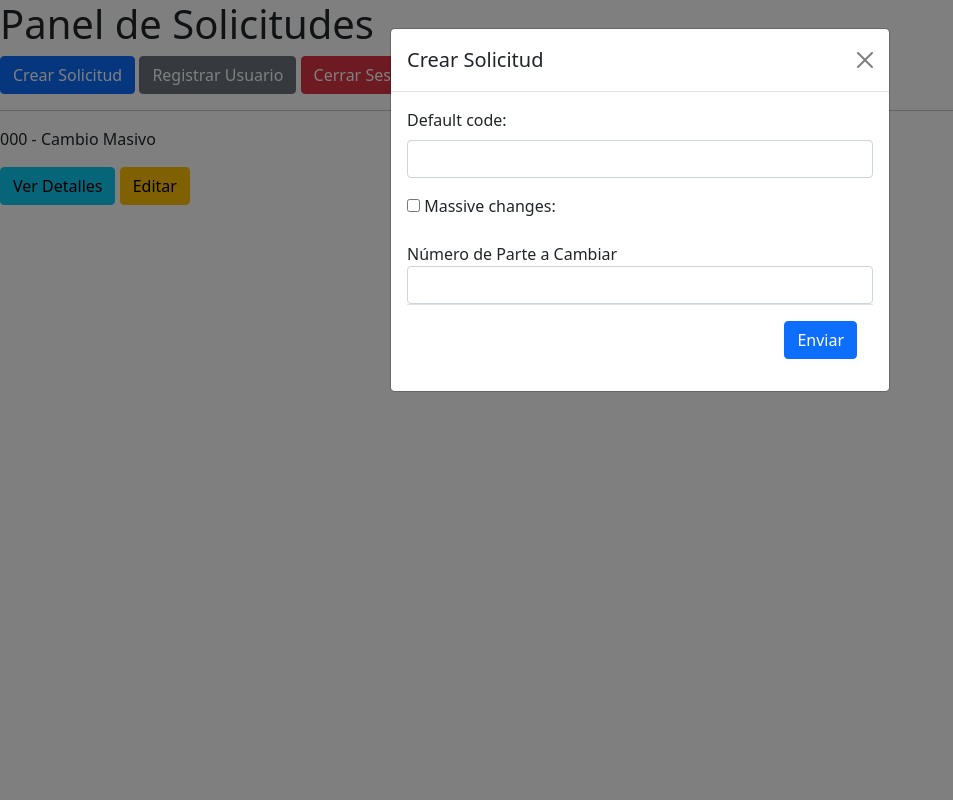
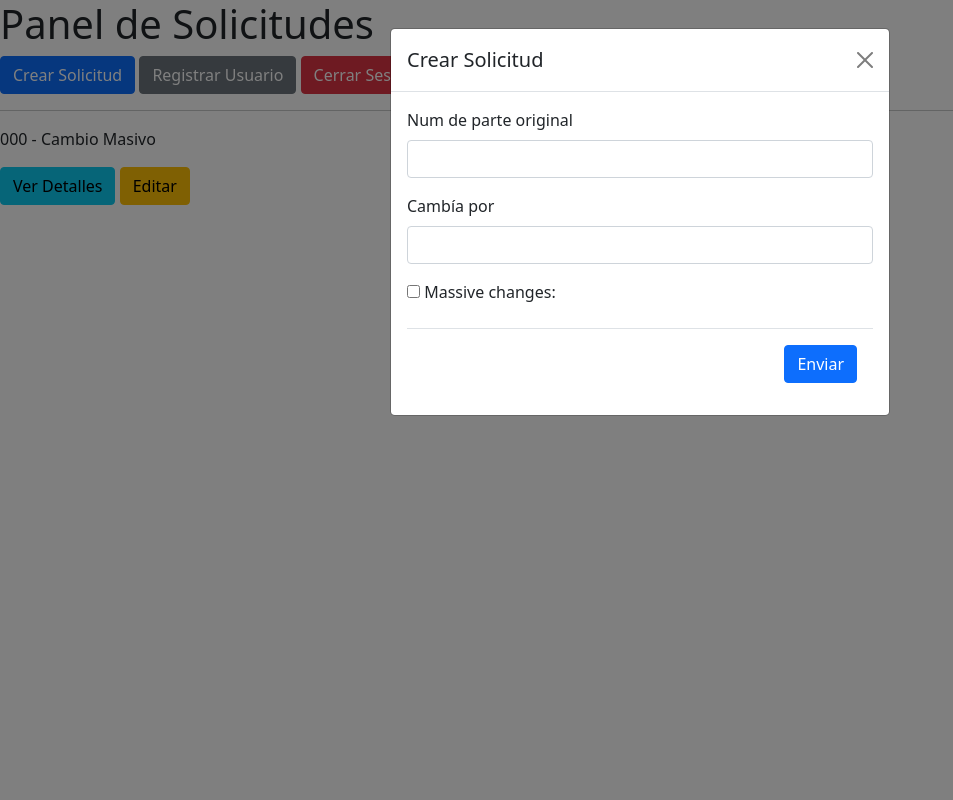
Before and after one commit to CarlosRaloy/liberations, a Django app: page / in a window 1280 px wide, after a click on "Crear Solicitud". Shown: the whole page, without its empty margins (0-953 px from the left). Run offline with Django 4.2, Linux system fonts and the light colour scheme; a user stored in the database is signed in; tables that the repository leaves empty hold one stand-in row (values such as "Sample post").

Commit message:
Add a new field change_code

```diff
--- a/aplications/releases/forms.py
+++ b/aplications/releases/forms.py
@@ -8,12 +8,12 @@ from .models import ReleaseModel, DeletePartsModel, Profile
 class ReleaseForm(forms.ModelForm):
     class Meta:
         model = ReleaseModel
-        fields = ['default_code', 'massive_changes']
+        fields = ['default_code','change_code', 'massive_changes']
 
 class ReleaseEditForm(forms.ModelForm):
     class Meta:
         model = ReleaseModel
-        fields = ['default_code', 'massive_changes', 'before_img', 'after_img']  # Incluye campos adicionales para la edición
+        fields = ['default_code','change_code', 'massive_changes', 'before_img', 'after_img']  # Incluye campos adicionales para la edición
 
 class DeletePartForm(forms.ModelForm):
     class Meta:
--- a/aplications/releases/models.py
+++ b/aplications/releases/models.py
@@ -10,6 +10,7 @@ is massive changes
 class ReleaseModel(models.Model):
     id_user = models.ForeignKey(Profile, on_delete=models.CASCADE)
     default_code = models.CharField(max_length=20)
+    change_code = models.CharField(max_length=20)
     massive_changes = models.BooleanField(default=0)
     before_img = models.URLField(max_length=200)
     after_img = models.URLField(max_length=200)
--- a/aplications/releases/views.py
+++ b/aplications/releases/views.py
@@ -31,12 +31,14 @@ def solicitudes_list_view(request):
 def create_solicitud_view(request):
     if request.method == 'POST':
         default_code = request.POST.get('default_code')
-        massive_changes = request.POST.get('massive_changes') == 'on'
+        change_code = request.POST.get('change_code')
+        massive_changes = request.POST.get('massive_changes') == 'true'
         parts = request.POST.getlist('parts[]')
 
         release = ReleaseModel.objects.create(
             id_user=request.user.profile,
             default_code=default_code,
+            change_code=change_code,
             massive_changes=massive_changes
         )
 
--- a/templates/panel.html
+++ b/templates/panel.html
@@ -9,14 +9,11 @@
     <script>
         function toggleFields() {
             const massiveChangesCheckbox = document.getElementById('id_massive_changes');
-            const singlePartField = document.getElementById('single-part');
             const multiplePartsFieldset = document.getElementById('multiple-parts-fieldset');
 
             if (massiveChangesCheckbox.checked) {
-                singlePartField.style.display = 'none';
                 multiplePartsFieldset.style.display = 'block';
             } else {
-                singlePartField.style.display = 'block';
                 multiplePartsFieldset.style.display = 'none';
             }
         }
@@ -50,10 +47,13 @@
 
                 const data = {
                     default_code: $('#id_default_code').val(),
+                    change_code: $('#id_change_code').val(),
                     massive_changes: $('#id_massive_changes').is(':checked'),
                     parts: parts,
                     csrfmiddlewaretoken: $('input[name="csrfmiddlewaretoken"]').val(),
                 };
+
+                console.log(data)
 
                 $.ajax({
                     type: 'POST',
@@ -130,18 +130,18 @@
                     <form id="create-solicitud-form" method="post">
                         {% csrf_token %}
                         <div class="mb-3">
-                            <label for="id_default_code" class="form-label">Default code:</label>
+                            <label for="id_default_code" class="form-label">Num de parte original</label>
                             <input type="text" id="id_default_code" name="default_code" class="form-control">
+                        </div>
+
+                        <div class="mb-3">
+                            <label for="id_change_code" class="form-label">Cambía por</label>
+                            <input type="text" id="id_change_code" name="change_code" class="form-control">
                         </div>
 
                         <div class="mb-3">
                             <input type="checkbox" id="id_massive_changes" name="massive_changes">
                             <label for="id_massive_changes" class="form-label">Massive changes:</label>
-                        </div>
-
-                        <div id="single-part">
-                            <label for="part">Número de Parte a Cambiar</label>
-                            <input type="text" name="parts[]" class="form-control">
                         </div>
 
                         <fieldset id="multiple-parts-fieldset" style="display: none;">
```
Also changed, not shown: templates/detail_solicitud.html (+10 -10 lines).
